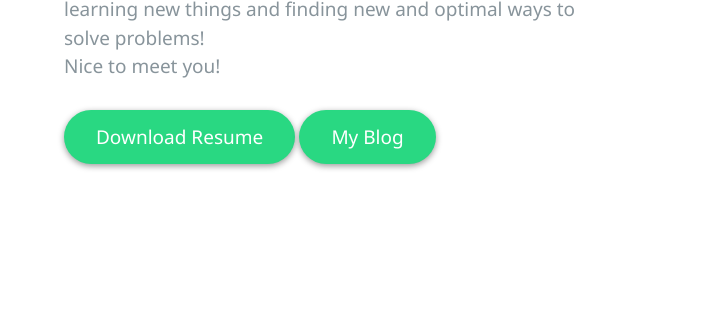
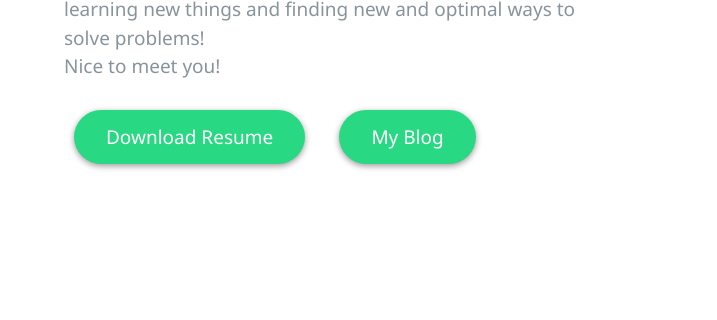
Before and after one commit to nanaagyei/new-portfolio-site, a website: page index.html in a window 1280 px wide. Shown: the part 424-744 px from the top of the page, 0-717 px from the left. Drawn offline with Linux system fonts and the light colour scheme.

Commit message:
add button

```diff
--- a/css/style.css
+++ b/css/style.css
@@ -67,6 +67,8 @@ img {
     color: var(--color-white);
     box-shadow: 0 02px 06px rgba(0, 0, 0, 0.4);
     transition: var(--transition);
+    margin-left: 10px;
+    margin-right: 20px;
 }
 
 .btn:hover {
```
